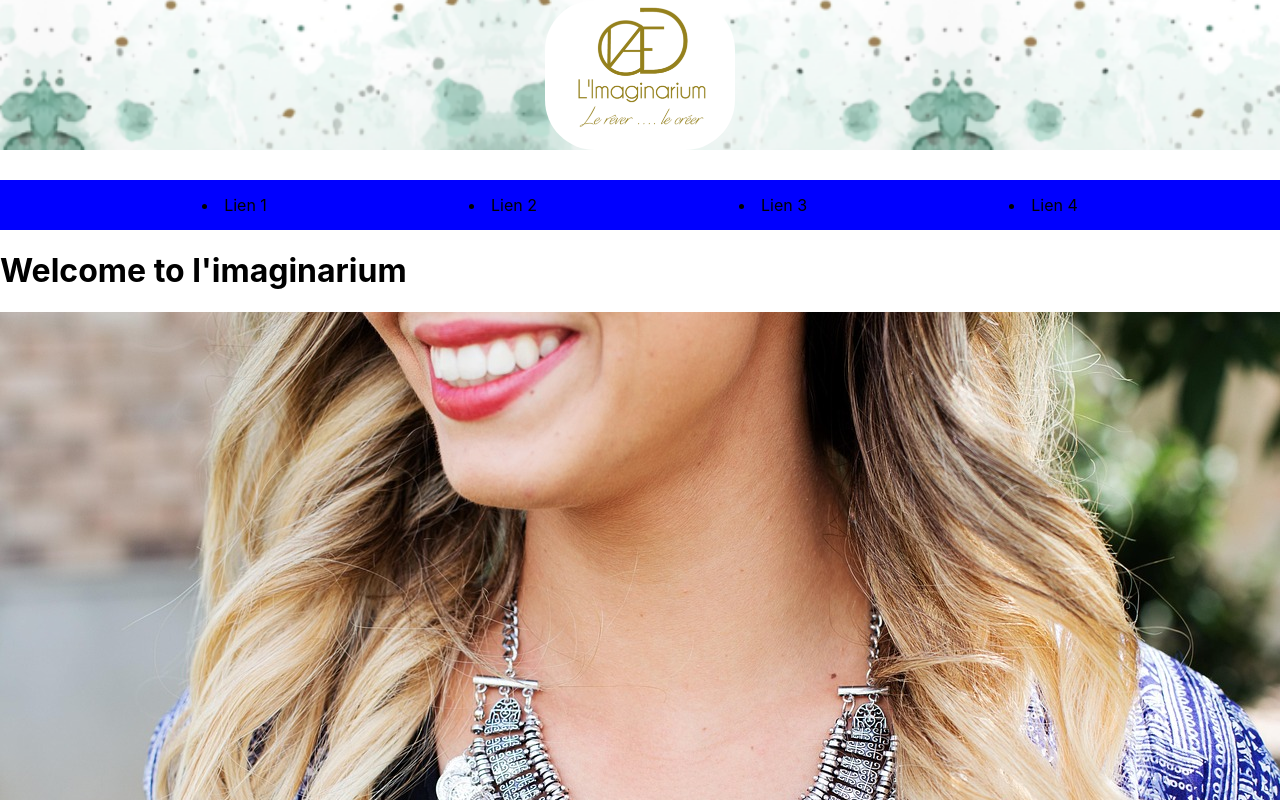
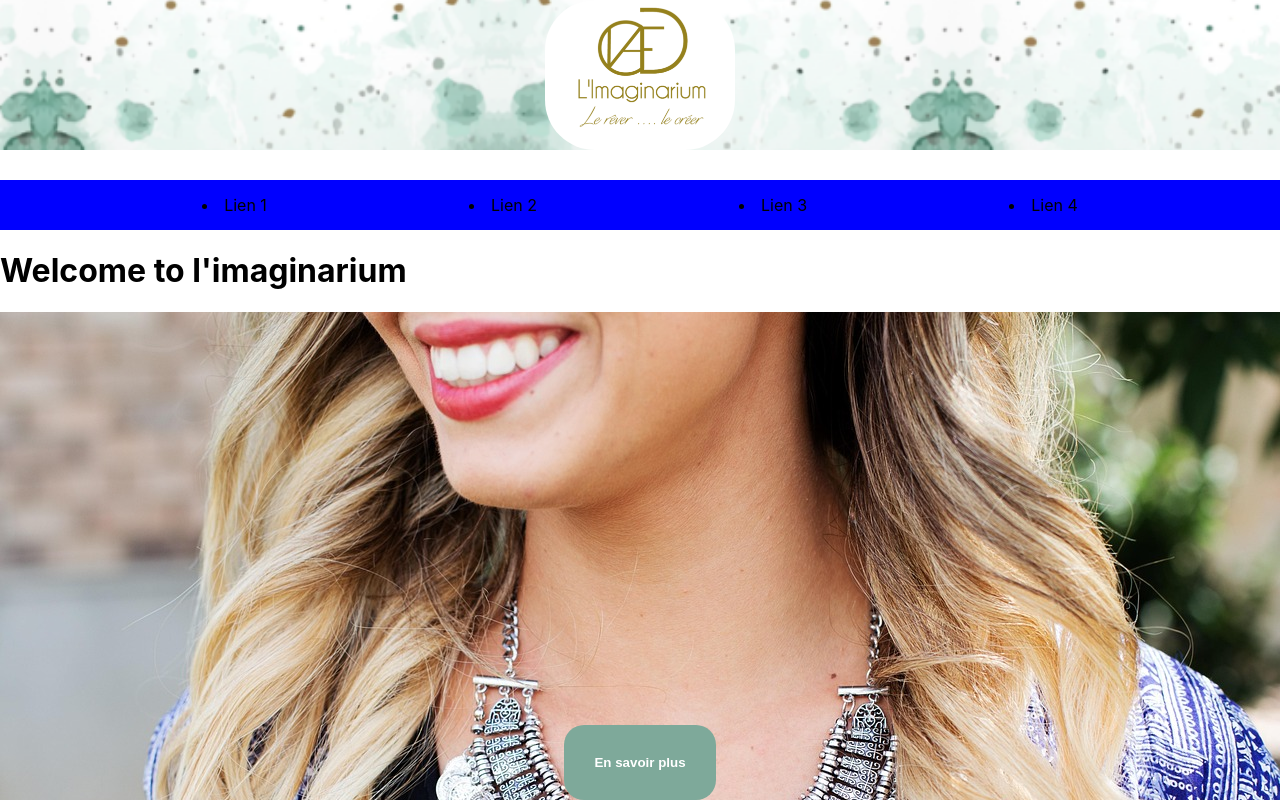
Before and after one commit to Florian77000/imaginarium-frontend, a Next.js app: page / in a window 1280 px wide. Shown: the top 800 px of the page. Built offline with nearby package versions, Linux system fonts and the light colour scheme.

Commit message:
ajout photo pour le carroussel

```diff
--- a/components/Home.js
+++ b/components/Home.js
@@ -1,7 +1,5 @@
 import styles from '../styles/Home.module.css';
-
 import Header from "./header/header";
-import Navbar from './header/navbar';
 
 function Home() {
   return (
@@ -13,6 +11,7 @@ function Home() {
         </h1>
         <div className={styles.carroussel}>
           <img src='./femme.jpg'></img>
+          <button className={styles.btn}>En savoir plus</button>
         </div>
       </main>
       </>
--- a/styles/Home.module.css
+++ b/styles/Home.module.css
@@ -1,4 +1,17 @@
 .carroussel {
     display: flex;
     justify-content: center;
+
 }
+
+.btn {
+    position: absolute;
+    bottom: 0;
+    padding: 30px;
+    border-radius: 20px;
+    background-color: #7ea99a;
+    border: none;
+    color: white;
+    font-weight: bold;
+
+}
```
